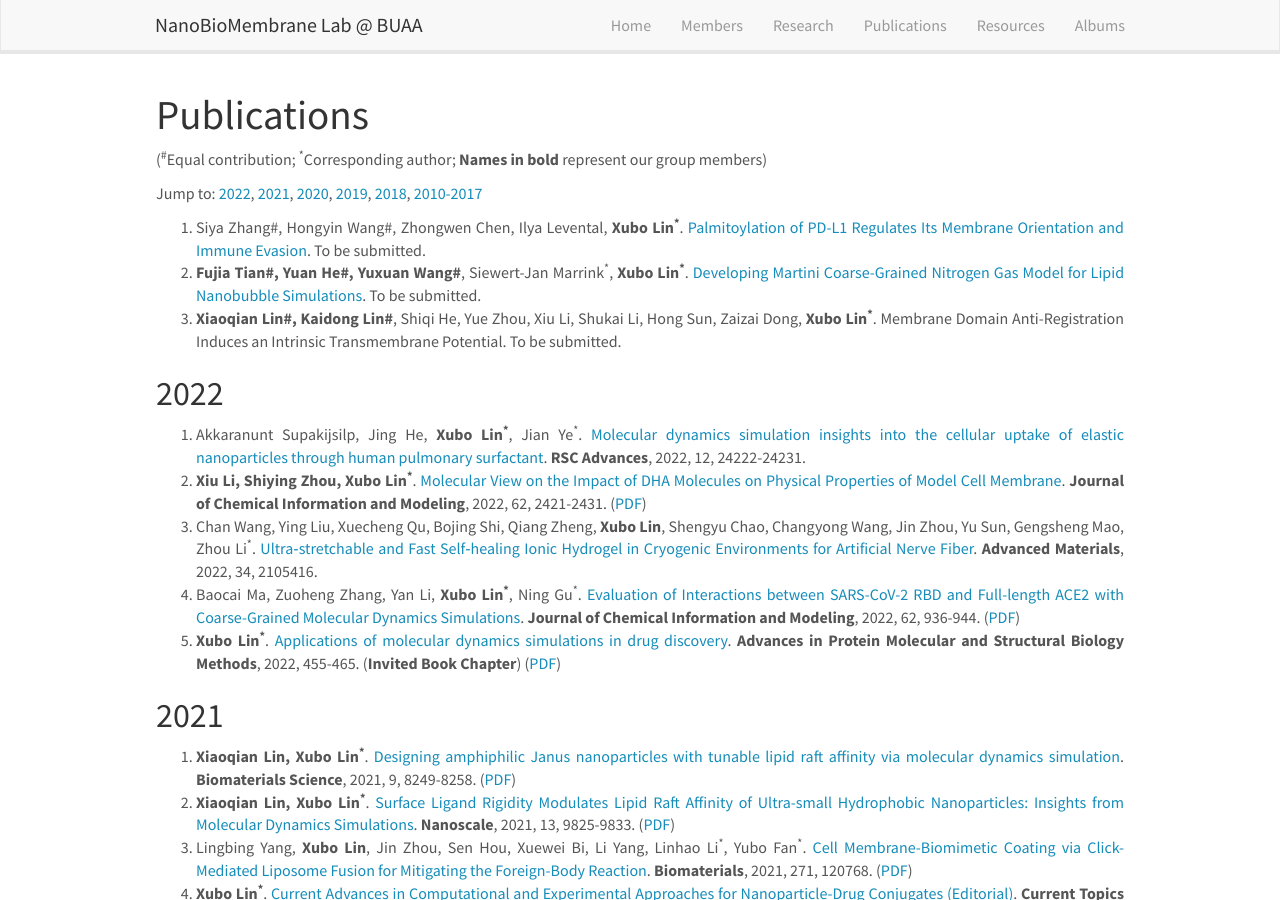
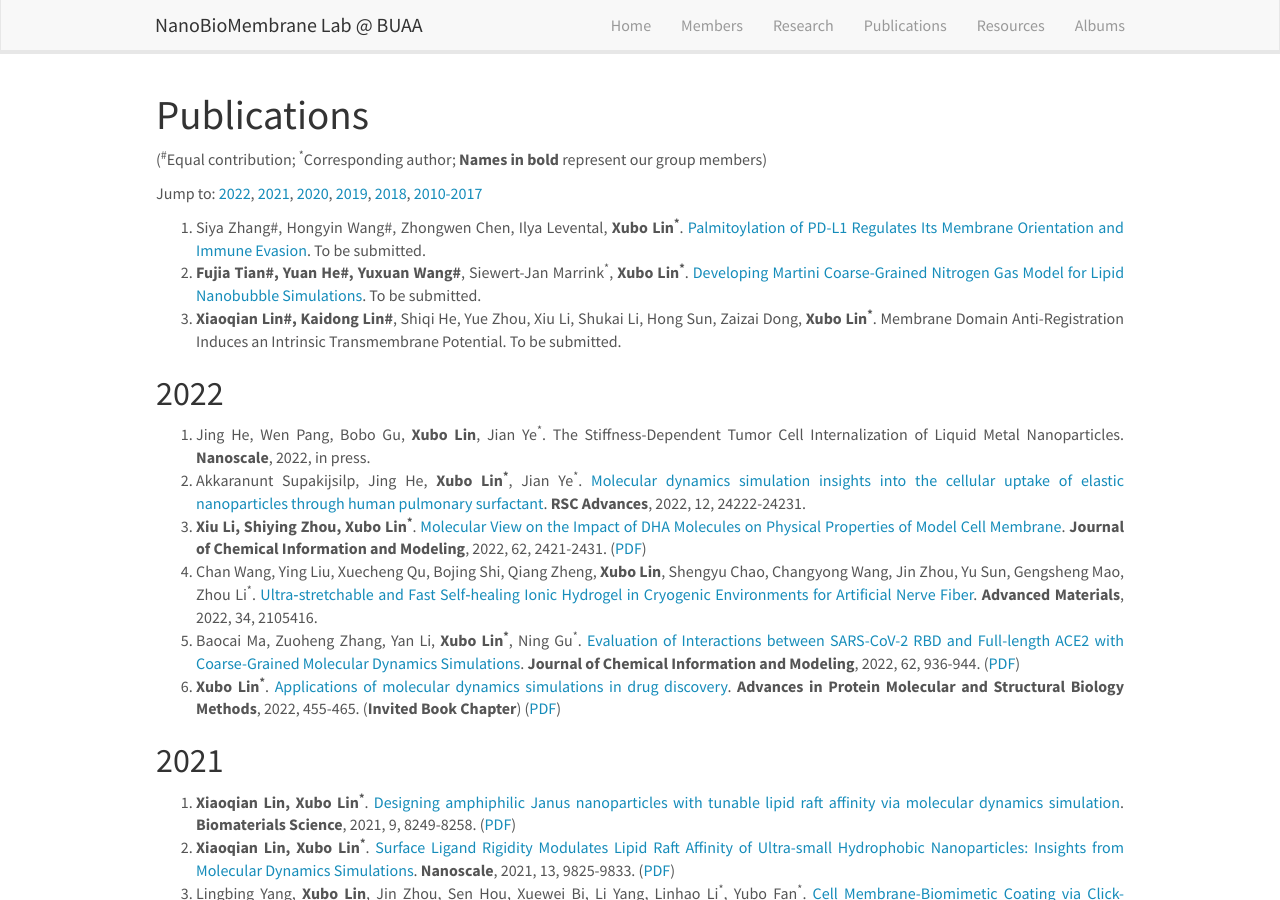
Before and after one commit to linxubo/linxubo.github.io, a Jekyll site: the page built from _pages/publications.md, in a window 1280 px wide and 900 px high. Built offline with Jekyll 4.4.1, drawn with Linux system fonts in a browser that asks for light colours; nearby versions of some CDN libraries; a script that is not in the unit is left out.

Commit message:
Update publications.md

```diff
--- a/_pages/publications.md
+++ b/_pages/publications.md
@@ -15,11 +15,12 @@ Jump to: [2022](#2022), [2021](#2021), [2020](#2020), [2019](#2019), [2018](#201
 3. **Xiaoqian Lin#, Kaidong Lin#**, Shiqi He, Yue Zhou, Xiu Li, Shukai Li, Hong Sun, Zaizai Dong, **Xubo Lin<sup>*</sup>**. Membrane Domain Anti-Registration Induces an Intrinsic Transmembrane Potential. To be submitted.
 
 ## 2022
-1.	Akkaranunt Supakijsilp, Jing He, **Xubo Lin<sup>*</sup>**, Jian Ye<sup>*</sup>. [Molecular dynamics simulation insights into the cellular uptake of elastic nanoparticles through human pulmonary surfactant](https://pubs.rsc.org/en/content/articlehtml/2022/ra/d2ra03670c). **RSC Advances**, 2022, 12, 24222-24231.
-2.	**Xiu Li, Shiying Zhou, Xubo Lin<sup>*</sup>**. [Molecular View on the Impact of DHA Molecules on Physical Properties of Model Cell Membrane](https://pubs.acs.org/doi/full/10.1021/acs.jcim.2c00074). **Journal of Chemical Information and Modeling**, 2022, 62, 2421-2431. ([PDF]({{ site.baseurl }}/downloads/Papers/JCIM202205.pdf))
-3.	Chan Wang, Ying Liu, Xuecheng Qu, Bojing Shi, Qiang Zheng, **Xubo Lin**, Shengyu Chao, Changyong Wang, Jin Zhou, Yu Sun, Gengsheng Mao, Zhou Li<sup>*</sup>. [Ultra‐stretchable and Fast Self‐healing Ionic Hydrogel in Cryogenic Environments for Artificial Nerve Fiber](https://onlinelibrary.wiley.com/doi/abs/10.1002/adma.202105416). **Advanced Materials**, 2022, 34, 2105416.
-4.	Baocai Ma, Zuoheng Zhang, Yan Li, **Xubo Lin<sup>*</sup>**, Ning Gu<sup>*</sup>. [Evaluation of Interactions between SARS-CoV-2 RBD and Full-length ACE2 with Coarse-Grained Molecular Dynamics Simulations](https://pubs.acs.org/doi/abs/10.1021/acs.jcim.1c01306). **Journal of Chemical Information and Modeling**, 2022, 62, 936-944. ([PDF]({{ site.baseurl }}/downloads/Papers/JCIM202202.pdf))
-5.	**Xubo Lin<sup>*</sup>**. [Applications of molecular dynamics simulations in drug discovery](https://www.sciencedirect.com/science/article/pii/B9780323902649000271). **Advances in Protein Molecular and Structural Biology Methods**, 2022, 455-465. (**Invited Book Chapter**) ([PDF]({{ site.baseurl }}/downloads/Papers/Elsevier-Book2022-Chapter27.pdf))
+1.	Jing He, Wen Pang, Bobo Gu, **Xubo Lin**, Jian Ye<sup>*</sup>. The Stiffness-Dependent Tumor Cell Internalization of Liquid Metal Nanoparticles. **Nanoscale**, 2022, in press.
+2.	Akkaranunt Supakijsilp, Jing He, **Xubo Lin<sup>*</sup>**, Jian Ye<sup>*</sup>. [Molecular dynamics simulation insights into the cellular uptake of elastic nanoparticles through human pulmonary surfactant](https://pubs.rsc.org/en/content/articlehtml/2022/ra/d2ra03670c). **RSC Advances**, 2022, 12, 24222-24231.
+3.	**Xiu Li, Shiying Zhou, Xubo Lin<sup>*</sup>**. [Molecular View on the Impact of DHA Molecules on Physical Properties of Model Cell Membrane](https://pubs.acs.org/doi/full/10.1021/acs.jcim.2c00074). **Journal of Chemical Information and Modeling**, 2022, 62, 2421-2431. ([PDF]({{ site.baseurl }}/downloads/Papers/JCIM202205.pdf))
+4.	Chan Wang, Ying Liu, Xuecheng Qu, Bojing Shi, Qiang Zheng, **Xubo Lin**, Shengyu Chao, Changyong Wang, Jin Zhou, Yu Sun, Gengsheng Mao, Zhou Li<sup>*</sup>. [Ultra‐stretchable and Fast Self‐healing Ionic Hydrogel in Cryogenic Environments for Artificial Nerve Fiber](https://onlinelibrary.wiley.com/doi/abs/10.1002/adma.202105416). **Advanced Materials**, 2022, 34, 2105416.
+5.	Baocai Ma, Zuoheng Zhang, Yan Li, **Xubo Lin<sup>*</sup>**, Ning Gu<sup>*</sup>. [Evaluation of Interactions between SARS-CoV-2 RBD and Full-length ACE2 with Coarse-Grained Molecular Dynamics Simulations](https://pubs.acs.org/doi/abs/10.1021/acs.jcim.1c01306). **Journal of Chemical Information and Modeling**, 2022, 62, 936-944. ([PDF]({{ site.baseurl }}/downloads/Papers/JCIM202202.pdf))
+6.	**Xubo Lin<sup>*</sup>**. [Applications of molecular dynamics simulations in drug discovery](https://www.sciencedirect.com/science/article/pii/B9780323902649000271). **Advances in Protein Molecular and Structural Biology Methods**, 2022, 455-465. (**Invited Book Chapter**) ([PDF]({{ site.baseurl }}/downloads/Papers/Elsevier-Book2022-Chapter27.pdf))
 
 ## 2021
 1.	**Xiaoqian Lin, Xubo Lin<sup>*</sup>**. [Designing amphiphilic Janus nanoparticles with tunable lipid raft affinity via molecular dynamics simulation](https://pubs.rsc.org/en/content/articlehtml/2021/bm/d1bm01364e). **Biomaterials Science**, 2021, 9, 8249-8258. ([PDF]({{ site.baseurl }}/downloads/Papers/Biomaterials Science2021.pdf))
```
